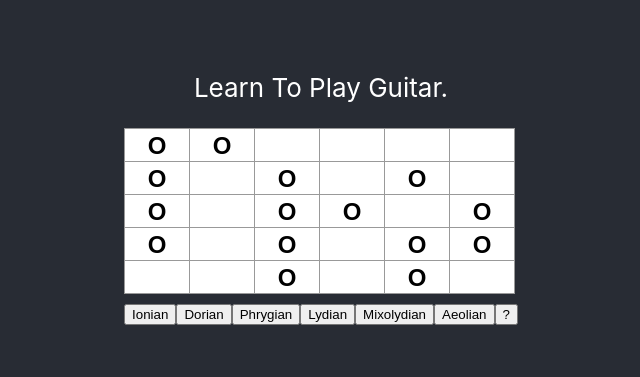
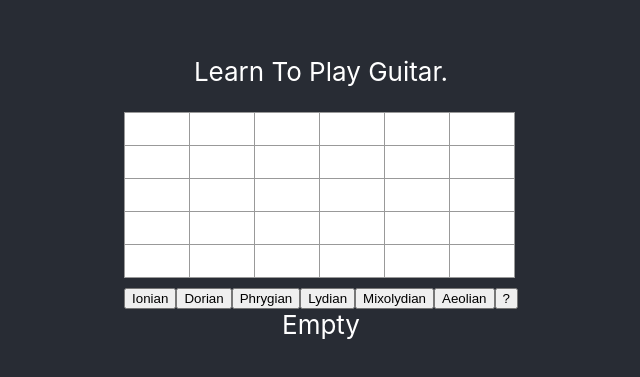
Before and after one commit to wgolling/learn-guitar-scales, a React (Create React App) app: page / in a window 1280 px wide. Shown: the part 215-592 px from the top of the page, without its empty margins (319-959 px from the left). Built offline with nearby package versions, Linux system fonts and the light colour scheme.

Commit message:
add comparisson between user values and answer

```diff
--- a/src/App.js
+++ b/src/App.js
@@ -17,10 +17,16 @@ function Fret(props) {
 
 class FretBoard extends React.Component {
   renderFret(i) {
+    var value;
+    if (this.props.values[i]) {
+      value = this.props.answers[i] ? "O" : "X";
+    } else {
+      value = " ";
+    }
     return (
       <Fret
         key={i.toString()}
-        value={this.props.values[i] ? "O" : " "}
+        value={value}
         onClick={() => this.props.onClick(i)}
       />
     );
@@ -59,48 +65,53 @@ class FretBoardInterface extends React.Component {
     super(props);
     this.strings = 6;
     this.fretsPerString = 5;
-    var notes = Scale.mode(3).notes.slice();
-    notes.unshift(false);
-    notes.splice(4 * this.fretsPerString, 0, false);
+    var empty = Scale.empty();
     this.state = {
-      mode: Scale.empty(),
-      values: notes,
+      mode: empty,
+      notes: FretBoardInterface.scaleToFretboard(empty),
+      userValues: FretBoardInterface.scaleToFretboard(empty),
     };
   }
 
+  static scaleToFretboard(scale) {
+    var notes = scale.notes.slice();
+    notes.unshift(false);                                                    // Start the scale on the second fret.
+    notes.splice(4 * 5, 0, false);                                           // Need to add a shift before the B string.
+    return notes;
+  }
 
   handleClick(i) {
-    var newValues = this.state.values.slice();
+    var newValues = this.state.userValues.slice();
     newValues[i] = !newValues[i];
     this.setState({
-      values: newValues,
+      userValues: newValues,
     });
   }
 
-  changeMode(i) {
-    var scale = Scale.mode(i);
-    var notes = scale.notes.slice();
-    notes.unshift(false);
-    notes.splice(4 * this.fretsPerString, 0, false);
+  changeMode(m) {
+    var scale = Scale.mode(m);
     this.setState({
       mode: scale,
-      values: notes,
+      notes: FretBoardInterface.scaleToFretboard(scale),
     });
   }
 
-  selectButton(i) {
+  selectButton(m) {
     return (
       <button
         className="select-button"
-        key={i.toString()}
-        onClick={() => this.changeMode(i)}
+        key={m.toString()}
+        onClick={() => this.changeMode(m)}
       >
-        {Scale.modes.names[i]}
+        {Scale.modes.names[m]}
       </button>
     );
   }
 
   render() {
+    console.log(this.state.notes);
+    console.log(this.state.userValues);
+
     var buttons = [];
     var numberOfModes = Scale.modes.names.length;
     var i;
@@ -113,10 +124,14 @@ class FretBoardInterface extends React.Component {
         <FretBoard
           strings={this.strings}
           fretsPerString={this.fretsPerString}
-          values={this.state.values}
+          values={this.state.userValues}
+          answers={this.state.notes}
           onClick={(i) => this.handleClick(i)}
         />
         {buttons}
+        <div>
+          {this.state.mode.name}
+        </div>
       </div>
     );
   }
```
